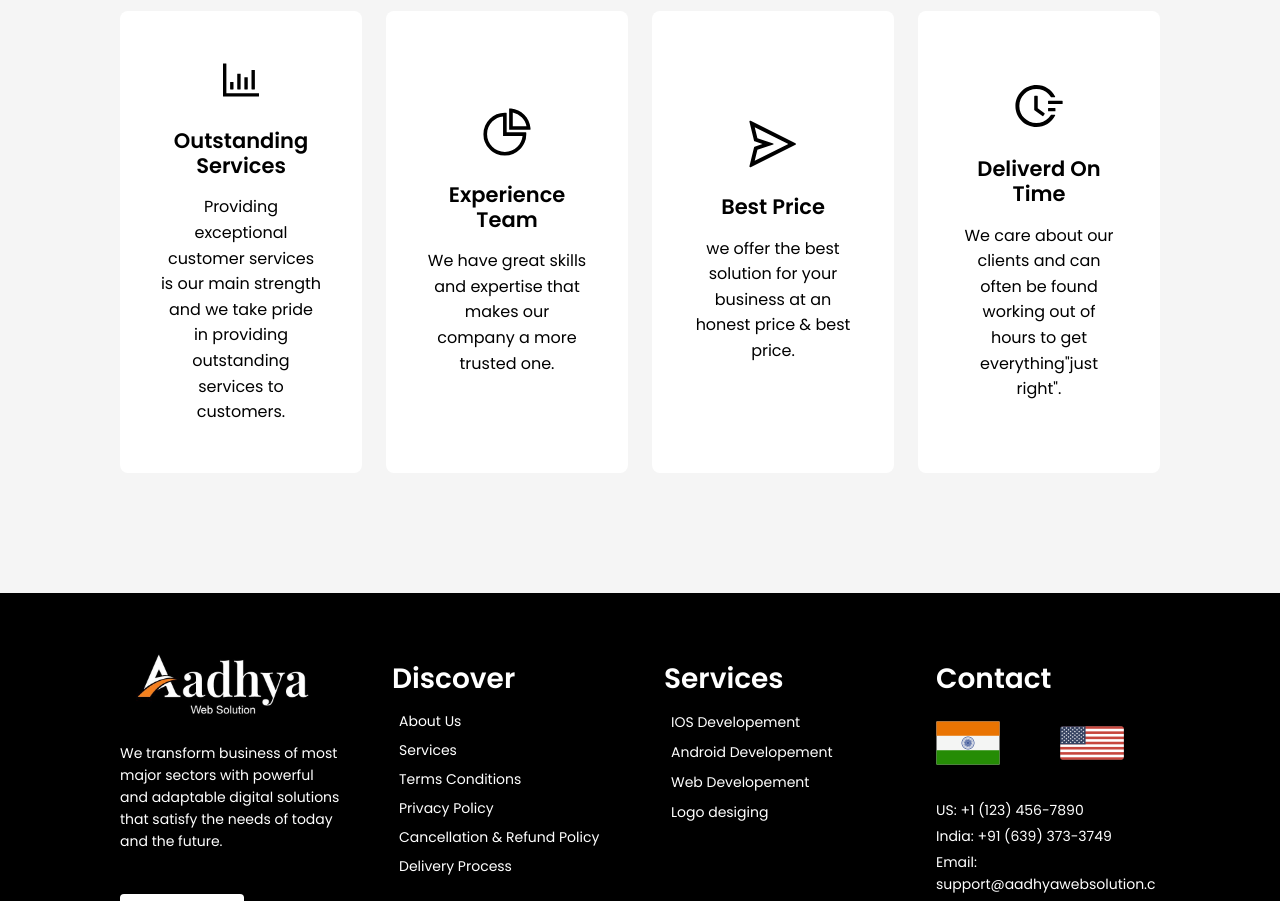
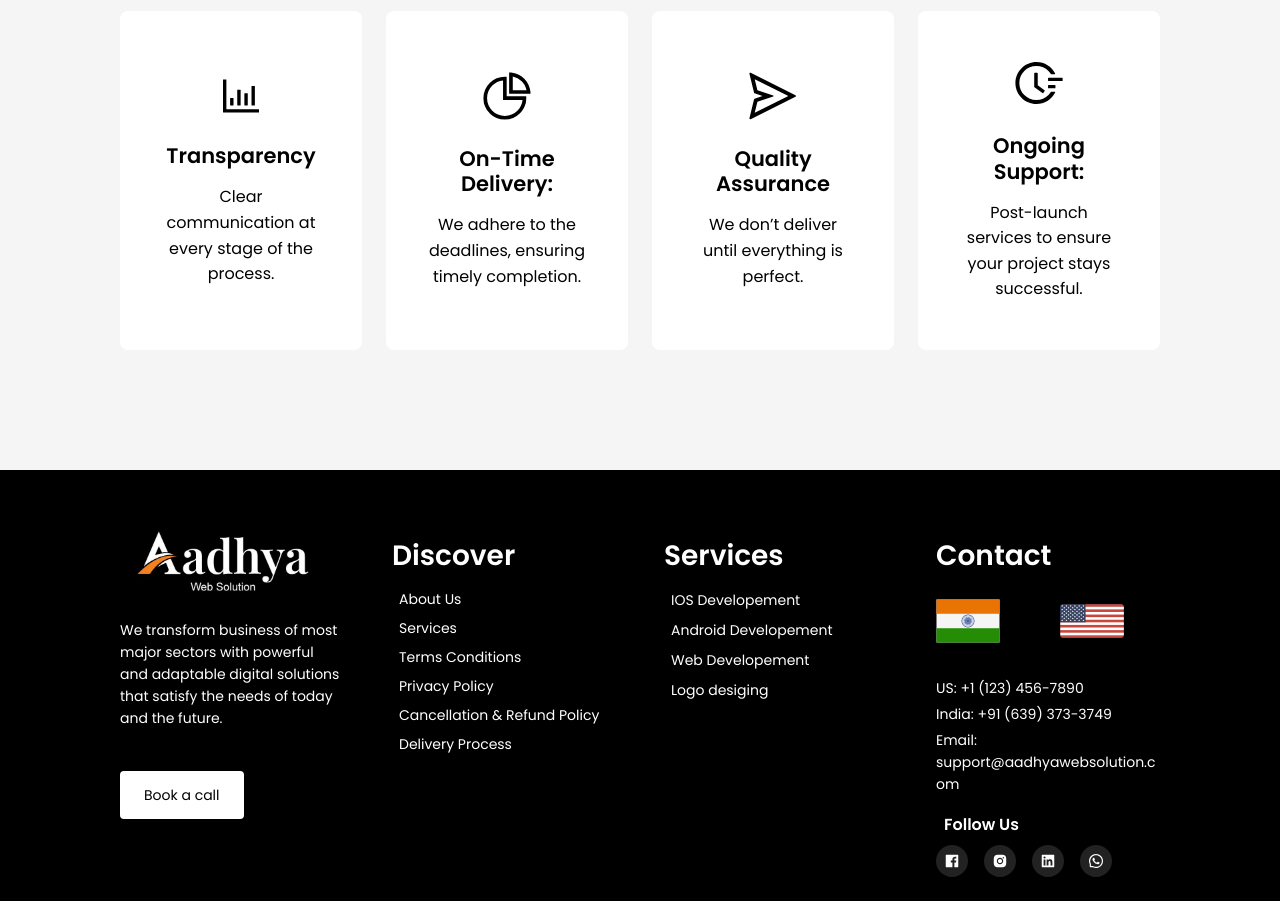
Before and after one commit to saiyashwanthsomavarapu/websolutions, a React (Vite) app: page / in a window 1280 px wide. Shown: the part 5800-6701 px from the top of the page. Built offline with nearby package versions, Linux system fonts and the light colour scheme; a web font is replaced by a local one.

Commit message:
why choose

```diff
--- a/src/pages/HomeScreens/WhyChooseUs.tsx
+++ b/src/pages/HomeScreens/WhyChooseUs.tsx
@@ -11,23 +11,23 @@ function WhyChooseUs() {
     const list = [
         {
             icon: <BarChartOutlined style={{ fontSize: '42px', color: 'black' }} />,
-            title: 'Outstanding Services',
-            description: 'Providing exceptional customer services is our main strength and we take pride in providing outstanding services to customers.'
+            title: 'Transparency',
+            description: ' Clear communication at every stage of the process.'
         },
         {
             icon: <PieChartOutlined style={{ fontSize: '48px', color: 'black' }} />,
-            title: 'Experience Team',
-            description: 'We have great skills and expertise that makes our company a more trusted one.'
+            title: 'On-Time Delivery:',
+            description: 'We adhere to the deadlines, ensuring timely completion.'
         },
         {
             icon: <SendOutlined style={{ fontSize: '48px', color: 'black' }} />,
-            title: 'Best Price',
-            description: 'we offer the best solution for your business at an honest price & best price.'
+            title: 'Quality Assurance',
+            description: 'We don’t deliver until everything is perfect.'
         },
         {
             icon: <FieldTimeOutlined style={{ fontSize: '48px', color: 'black' }} />,
-            title: 'Deliverd On Time',
-            description: 'We care about our clients and can often be found working out of hours to get everything"just right".'
+            title: 'Ongoing Support:',
+            description: 'Post-launch services to ensure your project stays successful.'
         }
     ]
     return (
```
